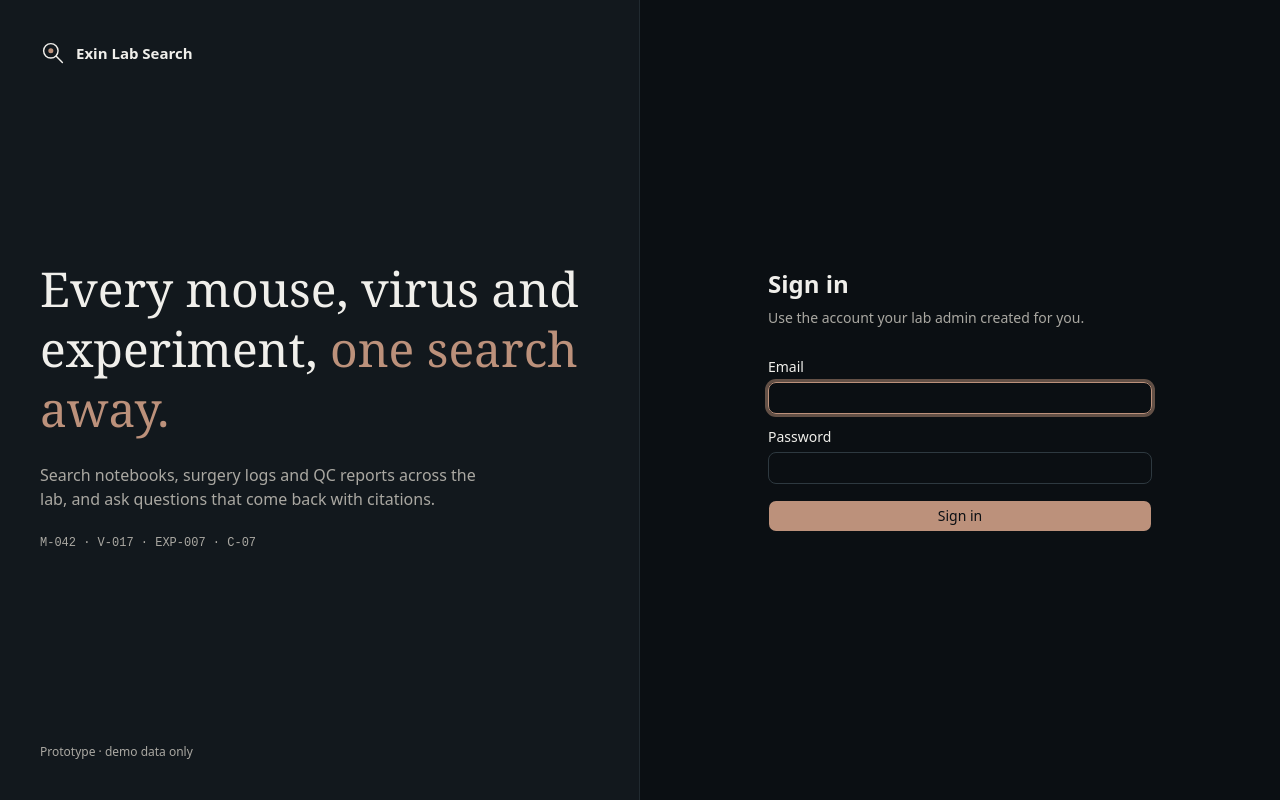
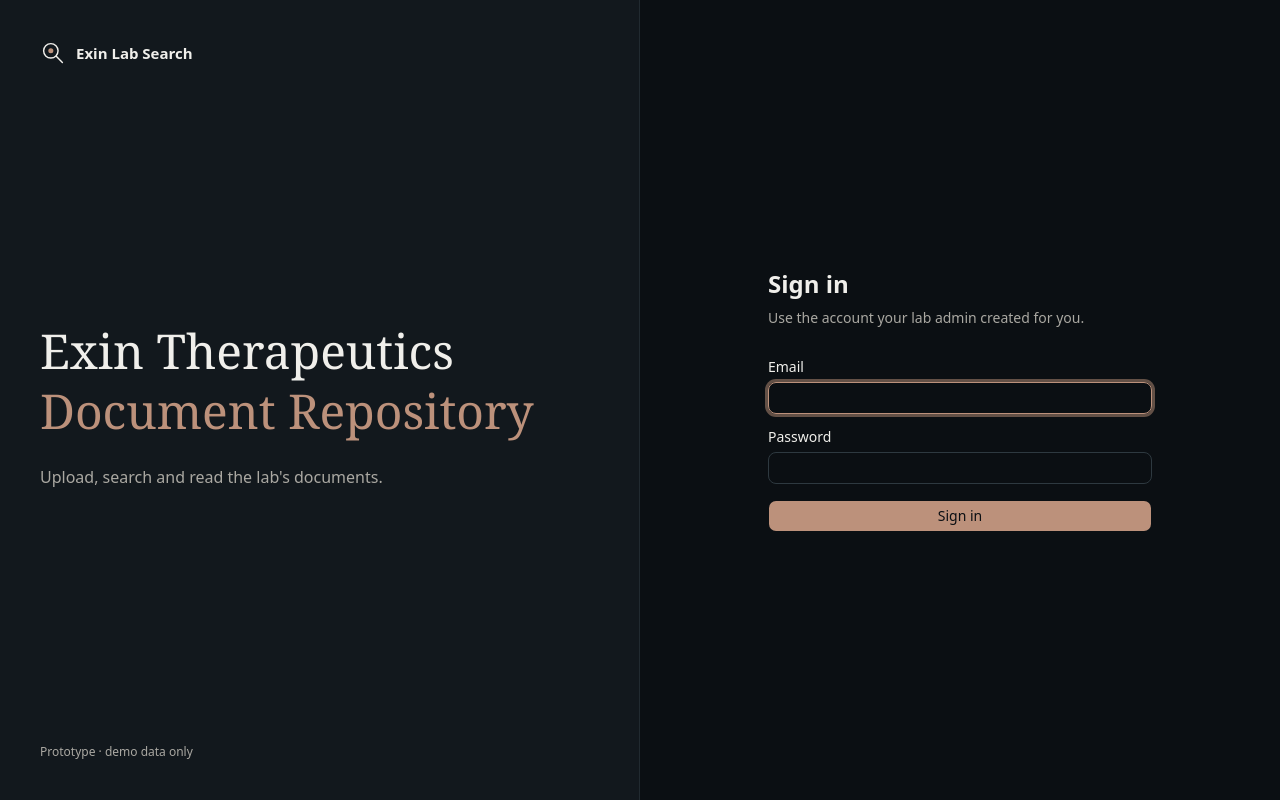
Before and after one commit to wdotgonzales/exin-lab-search-prototype-demo, a React (Vite) app in the folder frontend/: page /login in a window 1280 px wide. Built offline with nearby package versions, Linux system fonts and the light colour scheme; no server answers.

Commit message:
style(login): Exin Therapeutics document repository wording

```diff
--- a/frontend/src/pages/LoginPage.tsx
+++ b/frontend/src/pages/LoginPage.tsx
@@ -49,15 +49,11 @@ export function LoginPage() {
         <Logo />
         <div className="space-y-6">
           <h1 className="font-serif text-5xl leading-tight text-foreground">
-            Every mouse, virus and experiment,{' '}
-            <span className="text-primary">one search away.</span>
+            Exin Therapeutics{' '}
+            <span className="text-primary">Document Repository</span>
           </h1>
           <p className="max-w-md text-muted-foreground">
-            Search notebooks, surgery logs and QC reports across the lab, and ask
-            questions that come back with citations.
-          </p>
-          <p className="font-mono text-xs text-muted-foreground">
-            M-042 · V-017 · EXP-007 · C-07
+            Upload, search and read the lab&apos;s documents.
           </p>
         </div>
         <p className="text-xs text-muted-foreground">Prototype · demo data only</p>
```
